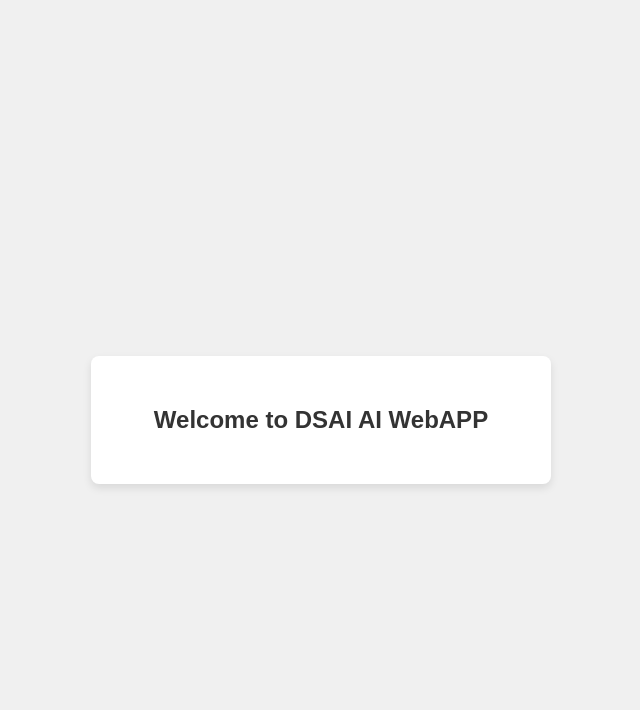
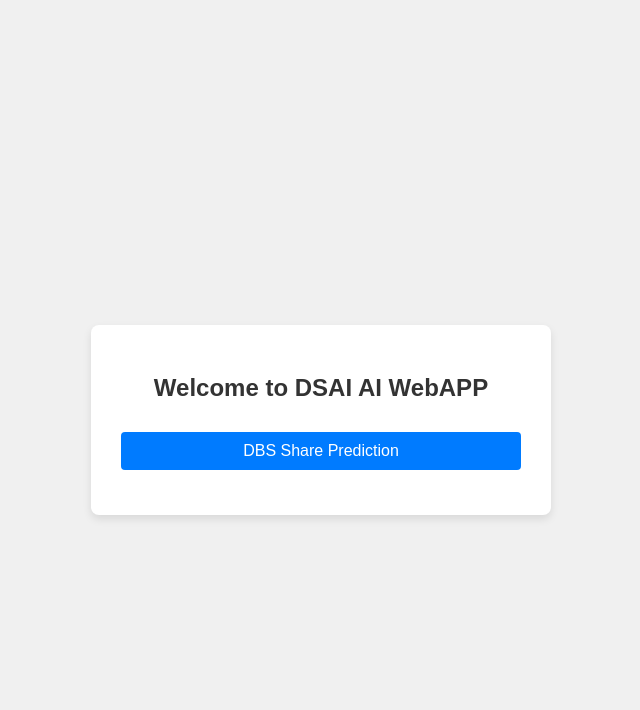
Before and after one commit to ninja-lawrence/dsai-pt2-6-1, a Flask app: page / in a window 1280 px wide. Shown: the top 710 px of the page, without its empty margins (319-959 px from the left). Run offline with Flask 3, Linux system fonts and the light colour scheme.

Commit message:
Add DBS Share Prediction form to index.html

```diff
--- a/templates/index.html
+++ b/templates/index.html
@@ -5,5 +5,8 @@
 <body>
     <div class="container">
     <h2>Welcome to DSAI AI WebAPP</h2>
+    <form action=""/dbs" method="post">
+        <button type="submit">DBS Share Prediction</button>
+    </form>
     </div>
 </body>
```
